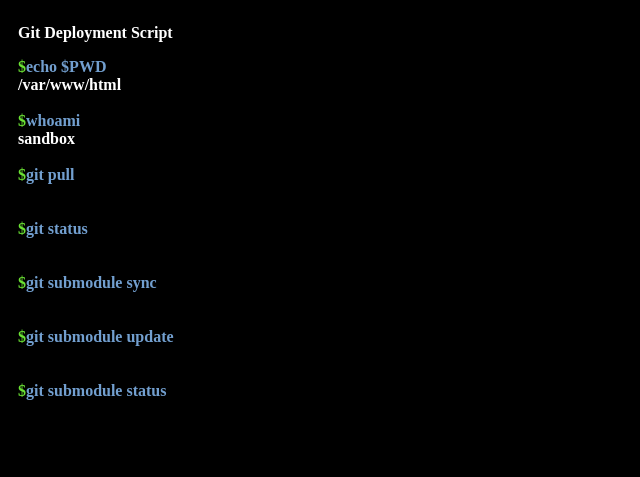
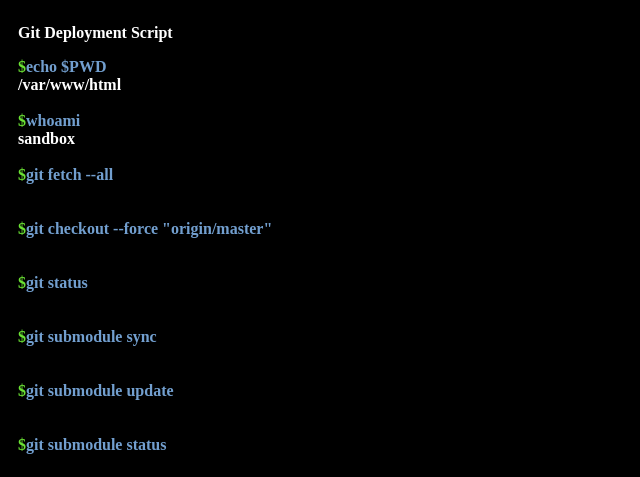
Before and after one commit to ivanovcode/git.webhook, a PHP site: page /deploy.php in a window 1280 px wide. Shown: the top 477 px of the page, without its empty margins (0-640 px from the left). Run offline with PHP 8.4, Linux system fonts and the light colour scheme.

Commit message:
fix deploy

```diff
--- a/deploy.php
+++ b/deploy.php
@@ -10,7 +10,8 @@
     $commands = array(
         'echo $PWD',
         'whoami',
-        'git pull',
+        'git fetch --all',
+        'git checkout --force "origin/master"',
         'git status',
         'git submodule sync',
         'git submodule update',
```
